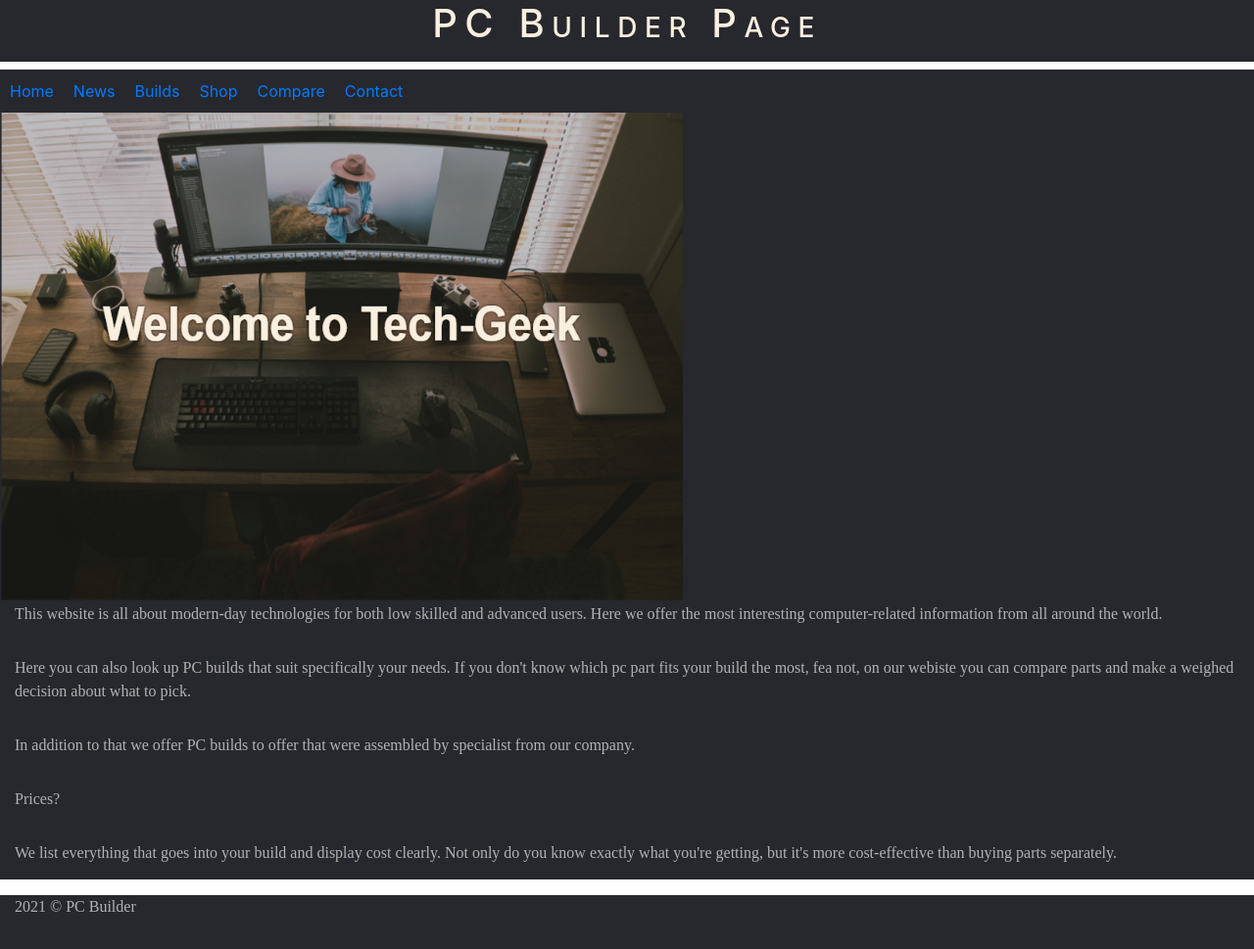
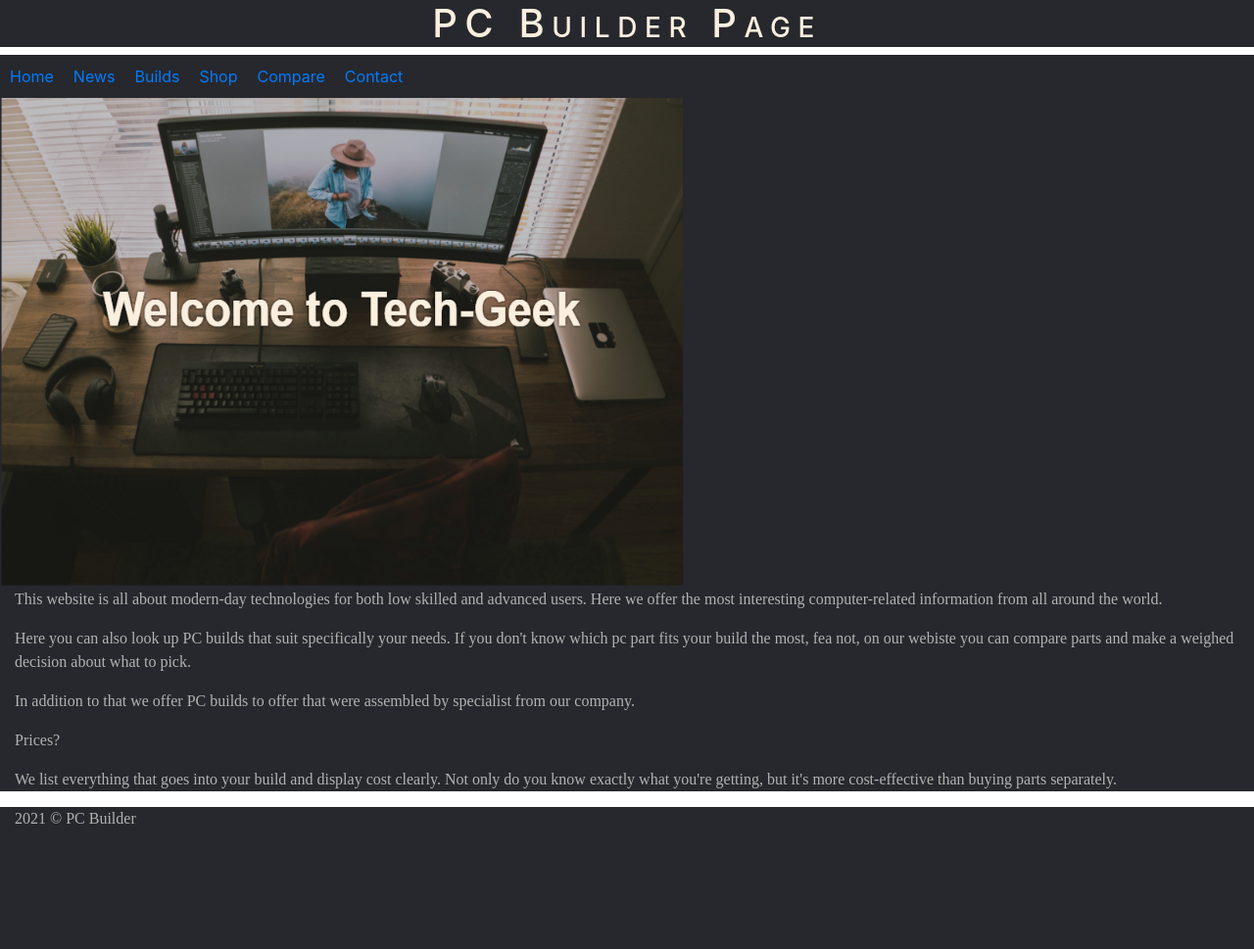
Before and after one commit to anniks2010/PC_Builder_Project, a PHP site: page / in a window 1280 px wide. Shown: the whole page at 98% size. After the commit the page ends 841 px from the top, so only its background shows below. Run offline with PHP 8.4, Linux system fonts and the light colour scheme.

Commit message:
style muudatus

```diff
--- a/style/style.css
+++ b/style/style.css
@@ -6,14 +6,12 @@ h1{
     font-size: 3em;
     font-variant: small-caps;
     text-align: center;
-    padding-bottom: 15px;
 }
 
 p, h2{
     font-family: "Arial, Times New Roman";
     font-size: 16px;
     text-align: left;
-    padding-bottom: 15px;
     margin-left: 15px;
 
 }
```
